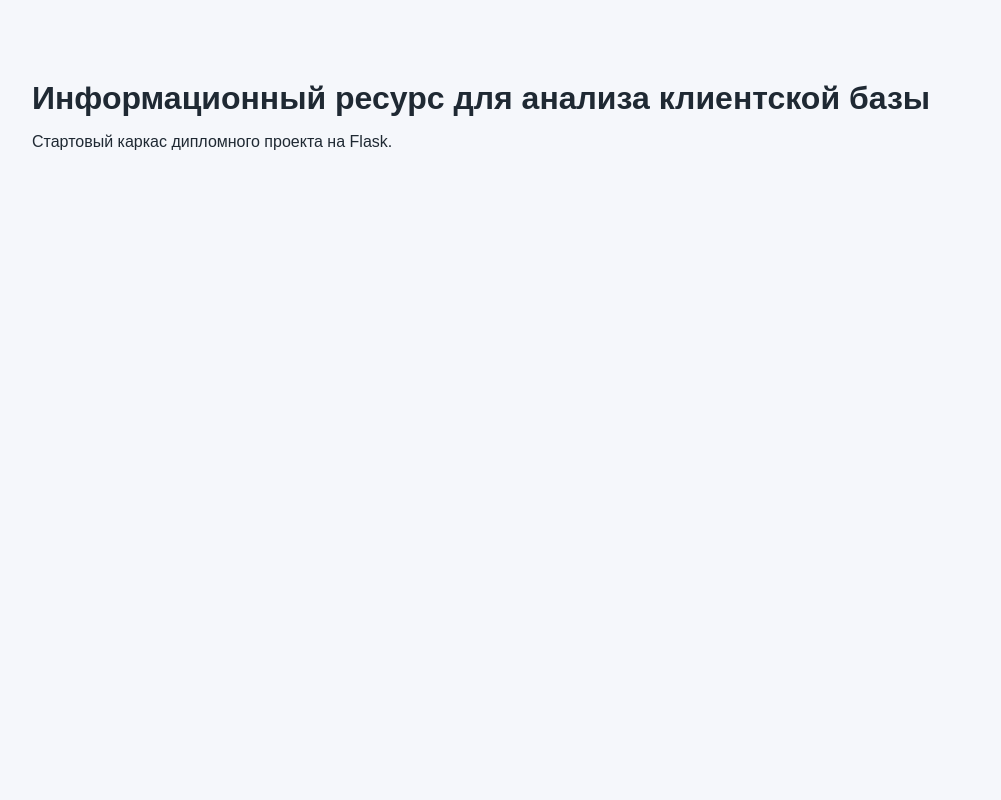
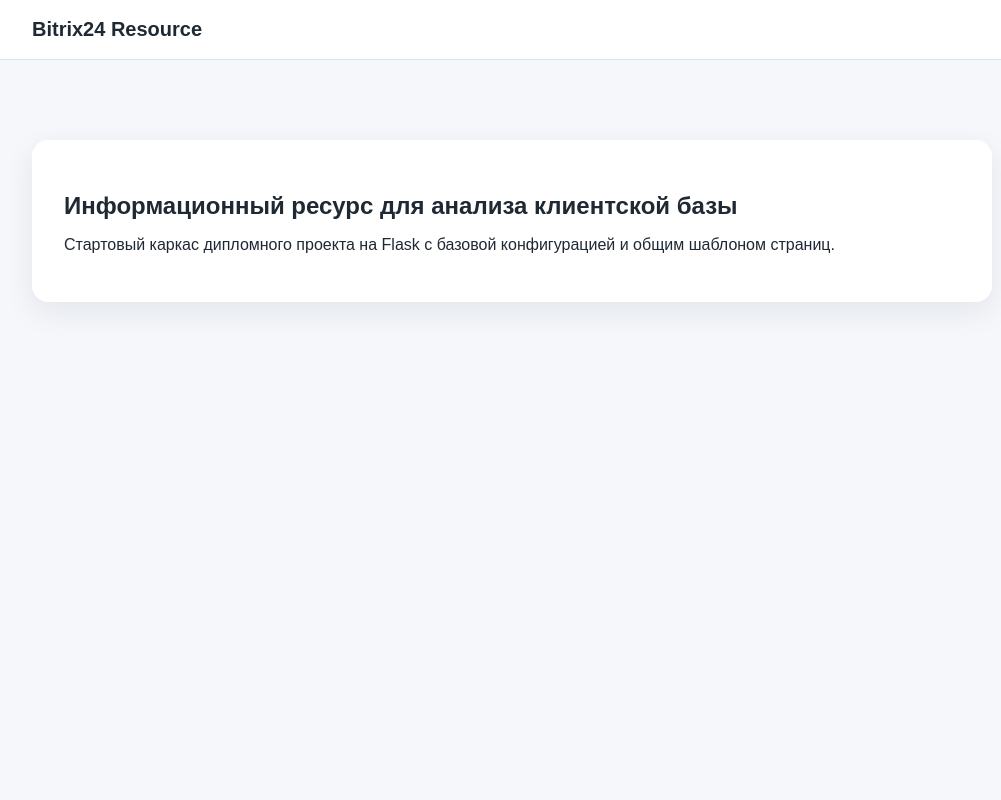
Before and after one commit to d15944343-a11y/bitrix24-resource, a Flask app: page / in a window 1280 px wide. Shown: the whole page, without its empty margins (128-1129 px from the left). Run offline with Flask 3, Linux system fonts and the light colour scheme.

Commit message:
Добавить модуль конфигурации и базовый шаблон

```diff
--- a/app/__init__.py
+++ b/app/__init__.py
@@ -1,9 +1,11 @@
 from flask import Flask
+
+from config import Config
 
 
 def create_app() -> Flask:
     app = Flask(__name__)
-    app.config["SECRET_KEY"] = "dev-secret-key"
+    app.config.from_object(Config)
 
     from .routes import main_bp
 
--- a/app/static/css/style.css
+++ b/app/static/css/style.css
@@ -3,6 +3,26 @@ body {
     font-family: Arial, sans-serif;
     background-color: #f5f7fb;
     color: #1f2933;
+}
+
+.app-shell {
+    min-height: 100vh;
+}
+
+.site-header {
+    background-color: #ffffff;
+    border-bottom: 1px solid #d9e2ec;
+}
+
+.site-header__inner {
+    max-width: 960px;
+    margin: 0 auto;
+    padding: 18px 24px;
+}
+
+.site-title {
+    font-size: 20px;
+    font-weight: 700;
 }
 
 .page {
@@ -11,6 +31,13 @@ body {
     padding: 0 24px;
 }
 
+.hero {
+    background-color: #ffffff;
+    padding: 32px;
+    border-radius: 16px;
+    box-shadow: 0 10px 30px rgba(15, 23, 42, 0.08);
+}
+
 h1 {
     margin-bottom: 16px;
 }
--- /dev/null
+++ b/app/templates/base.html
@@ -0,0 +1,22 @@
+<!DOCTYPE html>
+<html lang="ru">
+<head>
+    <meta charset="UTF-8">
+    <meta name="viewport" content="width=device-width, initial-scale=1.0">
+    <title>{% block title %}{{ config.APP_NAME }}{% endblock %}</title>
+    <link rel="stylesheet" href="{{ url_for('static', filename='css/style.css') }}">
+</head>
+<body>
+    <div class="app-shell">
+        <header class="site-header">
+            <div class="site-header__inner">
+                <span class="site-title">{{ config.APP_NAME }}</span>
+            </div>
+        </header>
+
+        <main class="page">
+            {% block content %}{% endblock %}
+        </main>
+    </div>
+</body>
+</html>
--- a/app/templates/index.html
+++ b/app/templates/index.html
@@ -1,15 +1,10 @@
-<!DOCTYPE html>
-<html lang="ru">
-<head>
-    <meta charset="UTF-8">
-    <meta name="viewport" content="width=device-width, initial-scale=1.0">
-    <title>Bitrix24 Resource</title>
-    <link rel="stylesheet" href="{{ url_for('static', filename='css/style.css') }}">
-</head>
-<body>
-    <main class="page">
-        <h1>Информационный ресурс для анализа клиентской базы</h1>
-        <p>Стартовый каркас дипломного проекта на Flask.</p>
-    </main>
-</body>
-</html>
+{% extends "base.html" %}
+
+{% block title %}Главная | {{ config.APP_NAME }}{% endblock %}
+
+{% block content %}
+<section class="hero">
+    <h1>Информационный ресурс для анализа клиентской базы</h1>
+    <p>Стартовый каркас дипломного проекта на Flask с базовой конфигурацией и общим шаблоном страниц.</p>
+</section>
+{% endblock %}
```
Also changed, not shown: config.py (added, +8 -0 lines), README.md.
